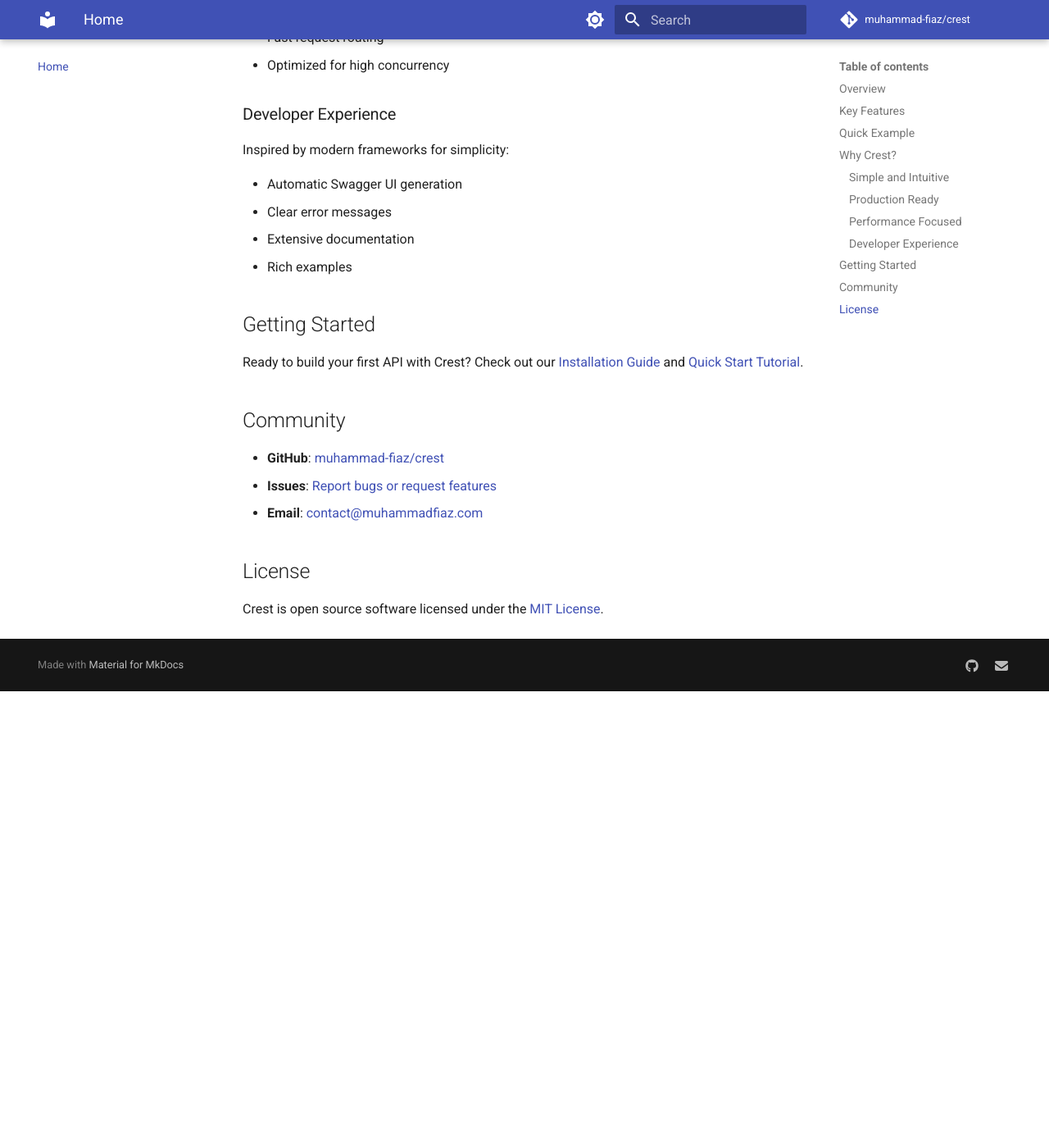
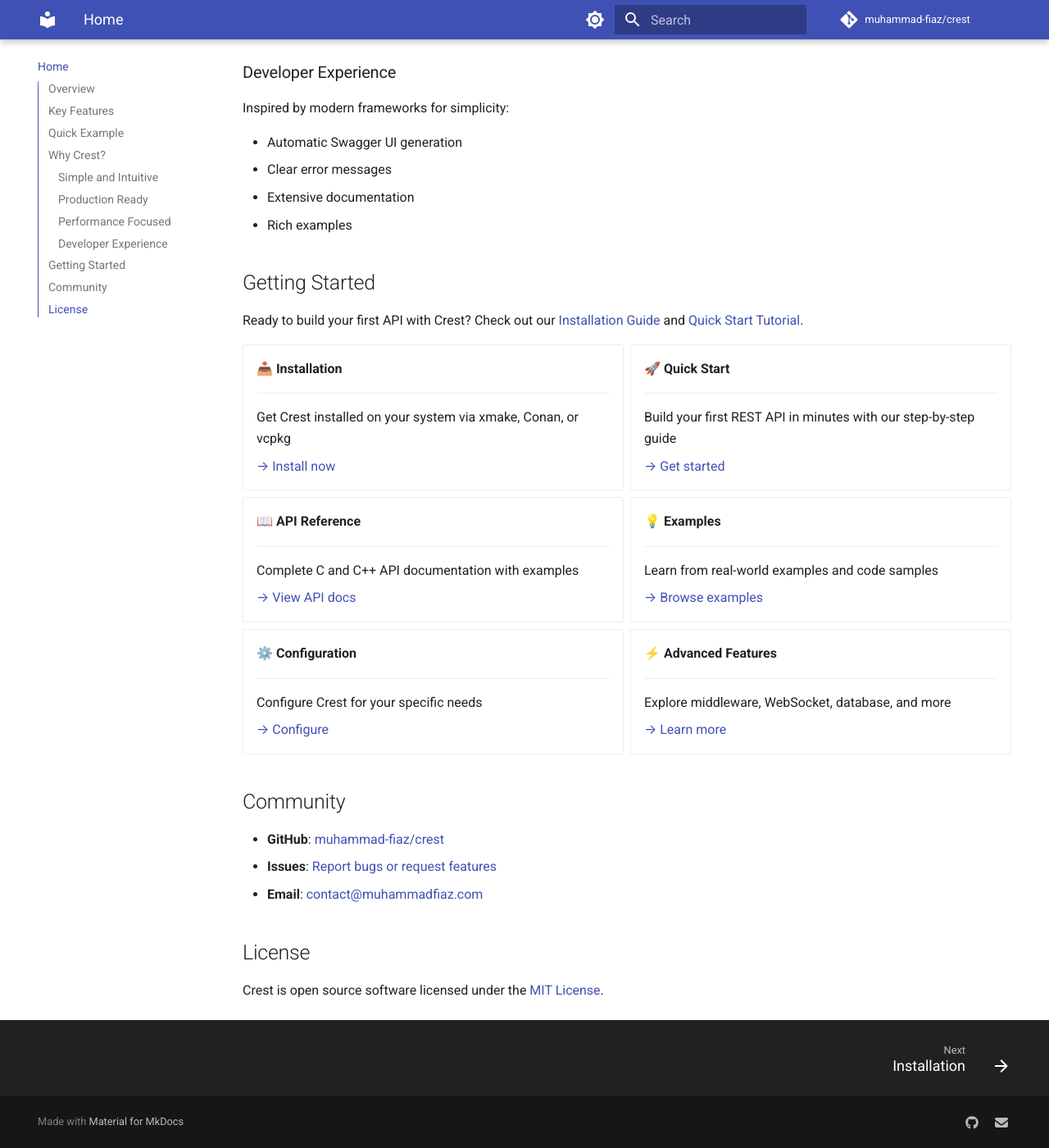
Before and after one commit to muhammad-fiaz/Crest, an MkDocs documentation site: the page built from docs/index.md, in a window 1280 px wide and 1400 px high, scrolled down 1834 px. Shown: the whole window at 82% size. Built offline with MkDocs 1.6.1 and Material for MkDocs 9.7.7, drawn with Linux system fonts in a browser that asks for light colours; comment, search, counter and statistics services are not loaded; the version menu is left out; before the commit the page ends 2677 px from its top, so only the background shows below that.

Commit message:
update docs

```diff
--- a/docs/index.md
+++ b/docs/index.md
@@ -93,6 +93,58 @@
 
 Ready to build your first API with Crest? Check out our [Installation Guide](installation.md) and [Quick Start Tutorial](quickstart.md).
 
+<div class="grid cards" markdown>
+
+-   📥 __Installation__
+
+    ---
+
+    Get Crest installed on your system via xmake, Conan, or vcpkg
+
+    [→ Install now](installation.md)
+
+-   🚀 __Quick Start__
+
+    ---
+
+    Build your first REST API in minutes with our step-by-step guide
+
+    [→ Get started](quickstart.md)
+
+-   📖 __API Reference__
+
+    ---
+
+    Complete C and C++ API documentation with examples
+
+    [→ View API docs](c_api.md)
+
+-   💡 __Examples__
+
+    ---
+
+    Learn from real-world examples and code samples
+
+    [→ Browse examples](examples.md)
+
+-   ⚙️ __Configuration__
+
+    ---
+
+    Configure Crest for your specific needs
+
+    [→ Configure](configuration.md)
+
+-   ⚡ __Advanced Features__
+
+    ---
+
+    Explore middleware, WebSocket, database, and more
+
+    [→ Learn more](middleware.md)
+
+</div>
+
 ## Community
 
 - **GitHub**: [muhammad-fiaz/crest](https://github.com/muhammad-fiaz/crest)
--- a/mkdocs.yml
+++ b/mkdocs.yml
@@ -29,34 +29,41 @@
     - navigation.sections
     - navigation.expand
     - navigation.top
+    - navigation.indexes
+    - navigation.footer
+    - toc.follow
+    - toc.integrate
     - search.suggest
     - search.highlight
+    - search.share
     - content.code.copy
     - content.code.annotate
+    - content.tabs.link
 
 nav:
   - Home: index.md
   - Getting Started:
     - Installation: installation.md
     - Quick Start: quickstart.md
+    - Examples: examples.md
   - API Reference:
     - C API: c_api.md
     - C++ API: cpp_api.md
-  - Guides:
+    - Status Codes: status_codes.md
+  - Core Features:
     - Configuration: configuration.md
     - Logging: logging.md
-    - Performance: performance.md
-    - Status Codes: status_codes.md
     - Schemas: schemas.md
-    - Middleware: middleware.md
-    - WebSocket: websocket.md
-    - Database: database.md
-    - File Upload: file_upload.md
-    - Templates: templates.md
-    - Examples: examples.md
-  - About:
+    - Performance & Concurrency: performance.md
+  - Advanced Features:
+    - Middleware System: middleware.md
+    - WebSocket Support: websocket.md
+    - Database Integration: database.md
+    - File Upload Handling: file_upload.md
+    - Template Engine: templates.md
+  - Contributing:
+    - Contributing Guide: contributing.md
     - License: license.md
-    - Contributing: contributing.md
 
 markdown_extensions:
   - pymdownx.highlight:
@@ -66,11 +73,17 @@
   - pymdownx.superfences
   - pymdownx.tabbed:
       alternate_style: true
+  - pymdownx.emoji:
+      emoji_index: !!python/name:material.extensions.emoji.twemoji
+      emoji_generator: !!python/name:material.extensions.emoji.to_svg
   - admonition
   - pymdownx.details
   - attr_list
   - md_in_html
   - tables
+  - def_list
+  - pymdownx.tasklist:
+      custom_checkbox: true
 
 plugins:
   - search
```
